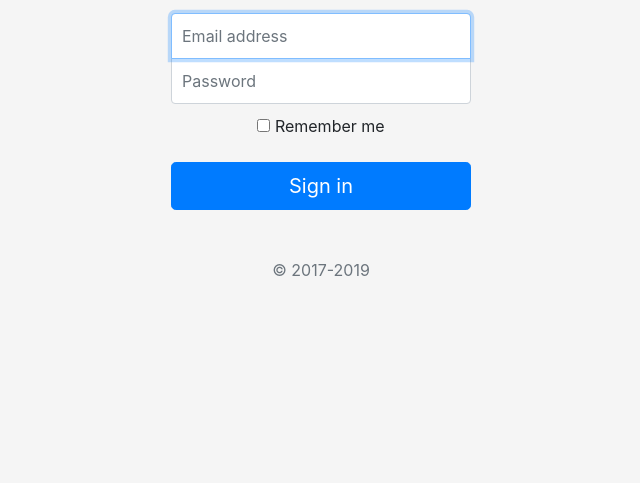
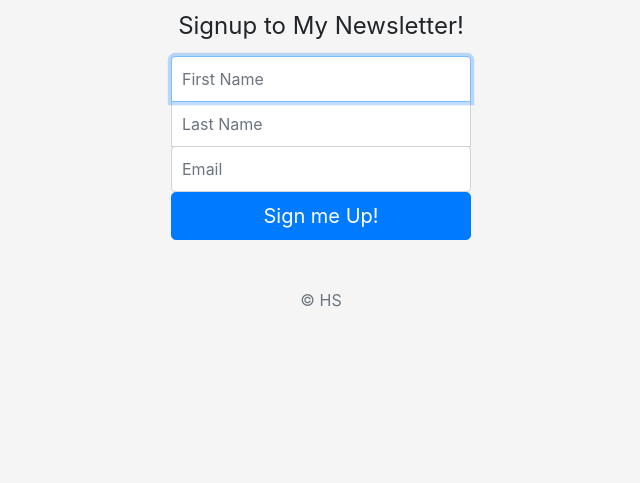
Before and after one commit to harshsharma2210/Newsletter-Signup, a website: page signup.html in a window 1280 px wide. Shown: the part 317-800 px from the top of the page, without its empty margins (319-959 px from the left). Drawn offline with nearby package versions, Linux system fonts and the light colour scheme.

Commit message:
Files Updated

```diff
--- a/styles.css
+++ b/public/css/styles.css
@@ -32,12 +32,16 @@ body {
 .form-signin .form-control:focus {
   z-index: 2;
 }
-.form-signin input[type="email"] {
+.top{
   margin-bottom: -1px;
   border-bottom-right-radius: 0;
   border-bottom-left-radius: 0;
 }
-.form-signin input[type="password"] {
+.middle{
+  border-radius: 0;
+  margin-bottom: -1px;
+}
+.bottom{
   margin-bottom: 10px;
   border-top-left-radius: 0;
   border-top-right-radius: 0;
--- a/signup.html
+++ b/signup.html
@@ -41,23 +41,17 @@
       }
     </style>
     <!-- Custom styles for this template -->
-    <link href="styles.css" rel="stylesheet">
+    <link href="css/styles.css" rel="stylesheet">
   </head>
   <body class="text-center">
-    <form class="form-signin">
-  <img class="mb-4" src="/docs/4.4/assets/brand/bootstrap-solid.svg" alt="" width="72" height="72">
-  <h1 class="h3 mb-3 font-weight-normal">Please sign in</h1>
-  <label for="inputEmail" class="sr-only">Email address</label>
-  <input type="email" id="inputEmail" class="form-control" placeholder="Email address" required autofocus>
-  <label for="inputPassword" class="sr-only">Password</label>
-  <input type="password" id="inputPassword" class="form-control" placeholder="Password" required>
-  <div class="checkbox mb-3">
-    <label>
-      <input type="checkbox" value="remember-me"> Remember me
-    </label>
-  </div>
-  <button class="btn btn-lg btn-primary btn-block" type="submit">Sign in</button>
-  <p class="mt-5 mb-3 text-muted">&copy; 2017-2019</p>
+    <form class="form-signin" method="POST" actions="/">
+  <img class="mb-4" src="images/download1.jpeg" alt="" width="150" height="150">
+  <h1 class="h4 mb-3 font-weight-normal">Signup to My Newsletter!</h1>
+  <input type="text" name="fName" id="inputEmail" class="form-control top" placeholder="First Name" required autofocus>
+  <input type="text" name="lName" id="inputPassword" class="form-control middle" placeholder="Last Name" required>
+  <input type="email" name="email" id="inputPassword" class="form-control lower" placeholder="Email" required>
+  <button class="btn btn-lg btn-primary btn-block" type="submit">Sign me Up!</button>
+  <p class="mt-5 mb-3 text-muted">&copy; HS</p>
   <script src="https://code.jquery.com/jquery-3.4.1.slim.min.js" integrity="sha384-J6qa4849blE2+poT4WnyKhv5vZF5SrPo0iEjwBvKU7imGFAV0wwj1yYfoRSJoZ+n" crossorigin="anonymous"></script>
 <script src="https://cdn.jsdelivr.net/npm/popper.js@1.16.0/dist/umd/popper.min.js" integrity="sha384-Q6E9RHvbIyZFJoft+2mJbHaEWldlvI9IOYy5n3zV9zzTtmI3UksdQRVvoxMfooAo" crossorigin="anonymous"></script>
 <script src="https://stackpath.bootstrapcdn.com/bootstrap/4.4.1/js/bootstrap.min.js" integrity="sha384-wfSDF2E50Y2D1uUdj0O3uMBJnjuUD4Ih7YwaYd1iqfktj0Uod8GCExl3Og8ifwB6" crossorigin="anonymous"></script>
```
Also changed, not shown: app.js (+20 -0 lines), public/images/download.jpeg (added), public/images/download1.jpeg (added).
